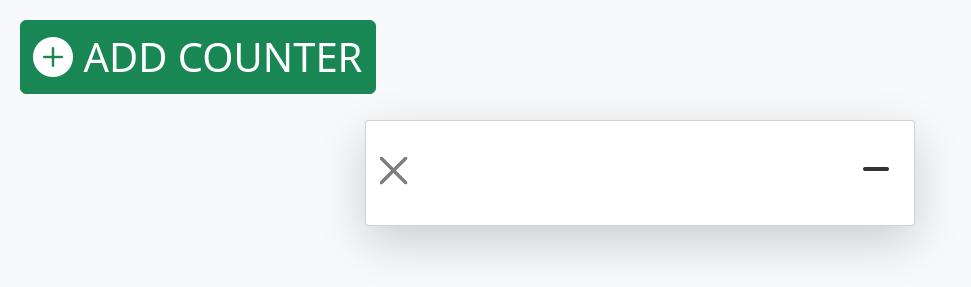
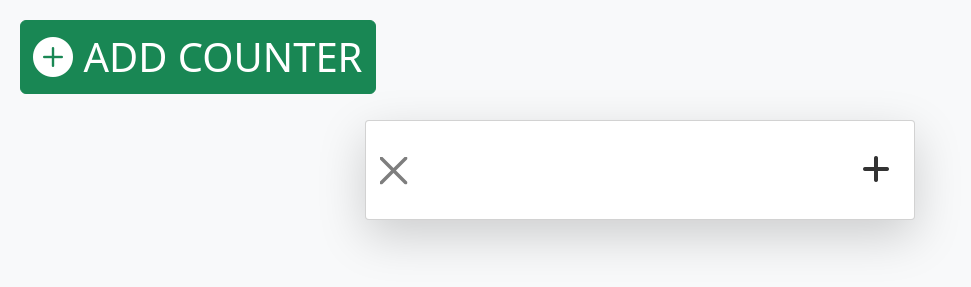
Before and after one commit to RumeoLola/tally-counter, a plain HTML site: page index.html in a window 1280 px wide. Both pictures are taken after a click on the button 876 px from the left and 169 px from the top of the page. Shown: the whole page, without its empty margins (0-971 px from the left). Drawn offline with nearby package versions, Linux system fonts and the light colour scheme.

Commit message:
I fixed the minimize button feature

```diff
--- a/css/style.css
+++ b/css/style.css
@@ -31,12 +31,25 @@ body {
     border-radius: 0.25rem;
     background: white;
     box-shadow: 0 0.5rem 1rem rgba(0,0,0,0.15);
+    transition: all 0.3s ease-in-out;
 }
 
 .counter-card.collapsed {
     max-height: 100px; /* enough for header only */
     padding: 10px 20px;
     margin-bottom: 10px;
+}
+
+.counter-card.is-collapsed {
+    max-height: 100px; /* Enough for header only */
+    padding: 10px 20px;
+    margin-bottom: 10px;
+}
+
+/* Remove the .counter-card.collapsed styles */
+.collapse:not(.show) {
+    height: 0;
+    overflow: hidden;
 }
 
 .counter-card .btn {
--- a/js/script.js
+++ b/js/script.js
@@ -10,16 +10,16 @@ function addCounter() {
 
     const countId = `count-${counterId}`;
     const messageId = `message-${counterId}`;
-    const collapseId = `collapse-${counterId}`;
+    const contentDivId = `content-${counterId}`; // Changed from collapseId for clarity
 
     card.innerHTML = `
         <div class="d-flex justify-content-between align-items-center mb-2">
             <button type="button" class="btn-close" aria-label="Close" onclick="this.closest('.card').remove()" style="transform: scale(2);"></button>
-            <button class="icon-button" type="button" data-bs-toggle="collapse" data-bs-target="#${collapseId}" aria-expanded="true" aria-controls="${collapseId}">
+            <button class="icon-button" type="button" onclick="toggleCounterCollapse(this, '${contentDivId}')">
                 <i class="fas fa-minus"></i>
             </button>
         </div>
-        <div id="${collapseId}" class="collapse show">
+        <div id="${contentDivId}" class="counter-content show-content">
             <input type="text" class="title-input" placeholder="Enter title..." />
             <div id="${countId}" class="count-display mt-2">0</div>
             <div class="mt-3 d-grid gap-2 col-8 mx-auto">
@@ -39,6 +39,24 @@ function addCounter() {
 
     container.insertBefore(card, container.firstChild);
 }
+
+// New function to handle both icon and card collapse
+function toggleCounterCollapse(button, contentDivId) {
+    const icon = button.querySelector('i');
+    const card = button.closest('.card');
+    const contentDiv = document.getElementById(contentDivId);
+
+    // Toggle the icon
+    icon.classList.toggle('fa-minus');
+    icon.classList.toggle('fa-plus');
+
+    // Toggle the 'is-collapsed' class on the card for height transition
+    card.classList.toggle('is-collapsed');
+
+    // Toggle the 'show-content' class on the content div for visibility
+    contentDiv.classList.toggle('show-content');
+}
+
 
 function increment(id) {
     if (!counts[id]) counts[id] = 0;
```
